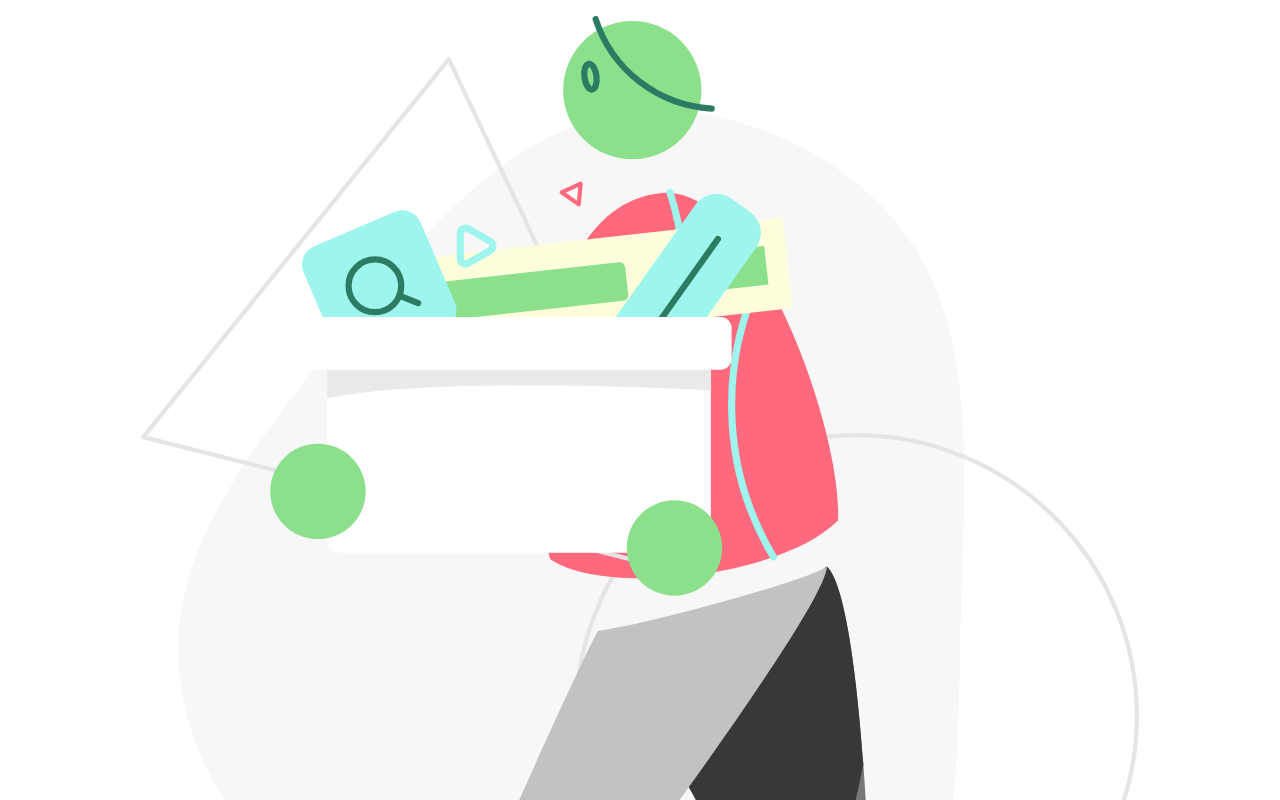
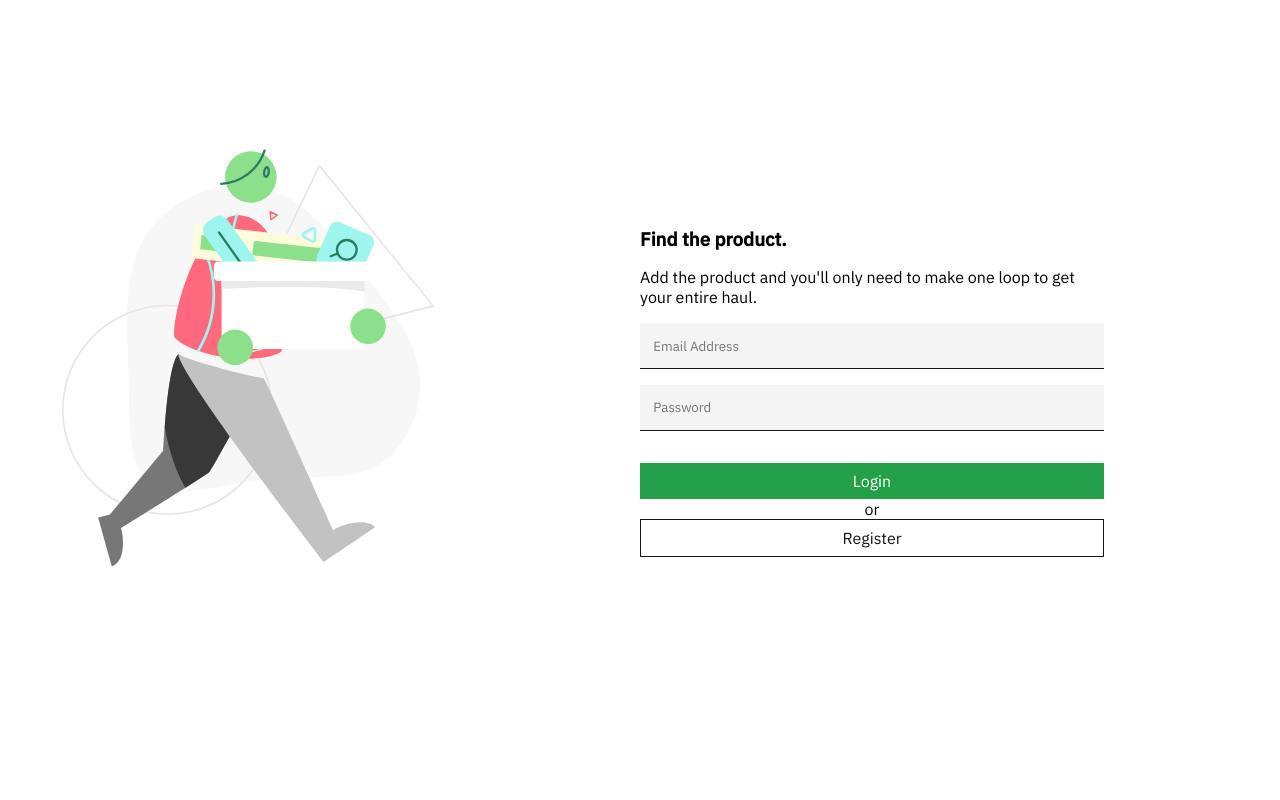
Before and after one commit to karencumlat/findtheproduct, a React (Create React App) app: page / in a window 1280 px wide. Shown: the top 800 px of the page. Built offline with nearby package versions, Linux system fonts and the light colour scheme; no server answers.

Commit message:
fix(style): landing page

```diff
--- a/src/App.css
+++ b/src/App.css
@@ -8,6 +8,9 @@
   padding: 1em;
   width: 100%;
   max-width: 100vw;
-  height: 100%;
+  height: 100vh;
   position: relative;
+  display: flex;
+  align-items: center;
+  justify-content: center;
 }
--- a/src/View/index.js
+++ b/src/View/index.js
@@ -7,12 +7,14 @@ import AuthyForm from '../authy/AuthyForm';
 import Admin from './Admin';
 import User from './User';
 
+import './styles.css';
+
 function View() {
   const { currentUser } = useContext(AuthContext);
   const currentUserEmail = currentUser ? currentUser.email : null;
 
   return (
-    <>
+    <div className="view">
       {currentUserEmail === process.env.REACT_APP_ADMIN_EMAIL ? (
         <Admin />
       ) : currentUser !== null ? (
@@ -20,7 +22,7 @@ function View() {
       ) : (
         <AuthyForm />
       )}
-    </>
+    </div>
   );
 }
 
--- /dev/null
+++ b/src/View/styles.css
@@ -0,0 +1,4 @@
+.view {
+  width: 100%;
+  height: 100%;
+}
--- a/src/authy/AuthyForm.js
+++ b/src/authy/AuthyForm.js
@@ -51,13 +51,13 @@ function AuthyForm() {
             alt="watermelon illustration"
             className="authy--illustration"
           />
+        </div>
+        <div className="authy-form--input">
           <h3>Find the product.</h3>
           <p>
             Add the product and you'll only need to make one loop to get your
             entire haul.
           </p>
-        </div>
-        <div className="authy-form--input">
           {errMsg !== '' ? <Toast title={errMsg} /> : null}
           <TextInput
             type="email"
--- a/src/authy/styles.js
+++ b/src/authy/styles.js
@@ -5,12 +5,11 @@ const StyledAuthyForm = styled.div`
   flex-direction: column;
   align-items: center;
   justify-content: center;
-  min-height: 4em;
+  height: 100%;
 
   .authy-form {
     width: 100%;
-    height: 100%;
-    min-height: 100vh;
+    height: 100vh;
     display: flex;
     flex-direction: column;
     justify-content: center;
@@ -31,6 +30,8 @@ const StyledAuthyForm = styled.div`
 
     .authy-form--image {
       margin: 0 0 1rem 0;
+      -webkit-transform: scaleX(-1);
+      transform: scaleX(-1);
     }
 
     .authy--illustration {
@@ -68,6 +69,26 @@ const StyledAuthyForm = styled.div`
   .authy--logout-btn {
     font-size: 2em;
   }
+
+  @media (min-width: 768px) {
+    .authy-form {
+      flex-direction: row;
+      height: 90%;
+    }
+
+    .authy-form--image,
+    .authy-form--input {
+      flex: 1;
+
+      .authy--illustration {
+        height: 90%;
+      }
+    }
+
+    .authy-form--input {
+      padding: 0 10rem;
+    }
+  }
 `;
 
 export default StyledAuthyForm;
```
